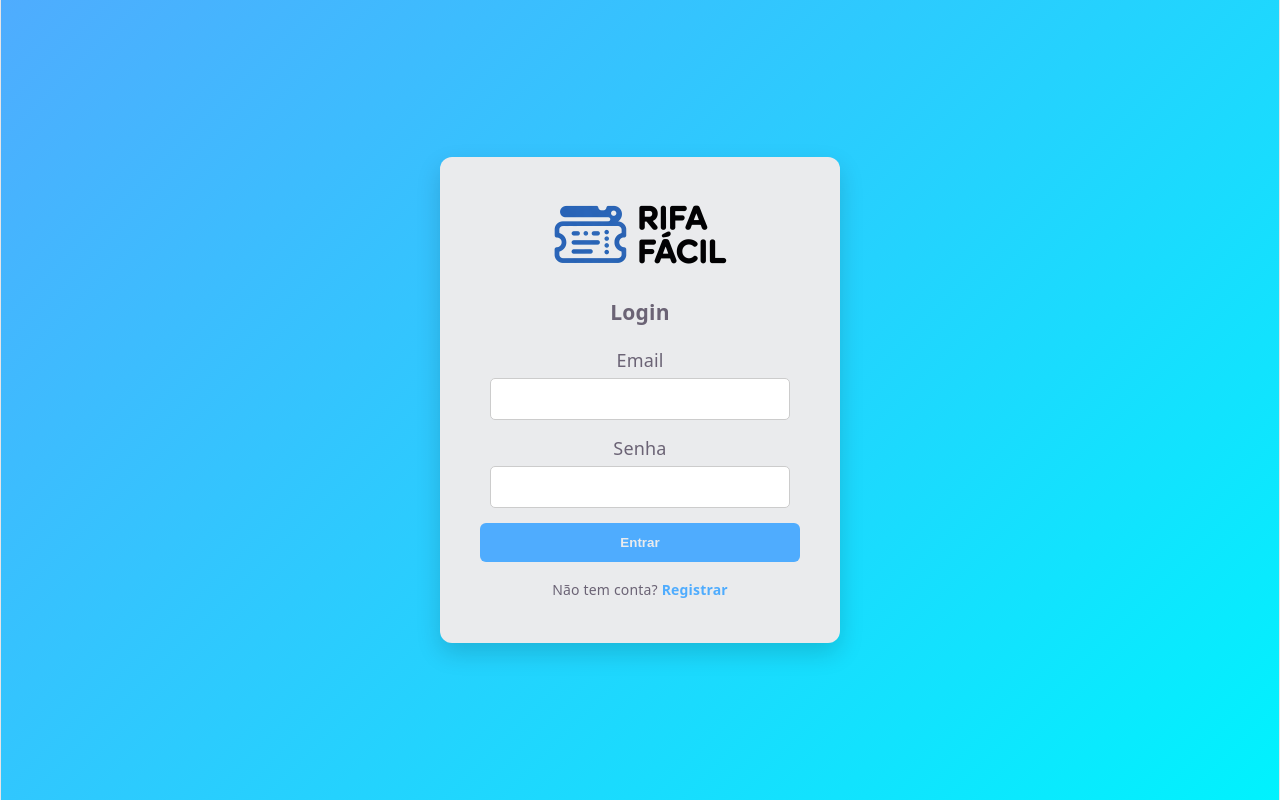
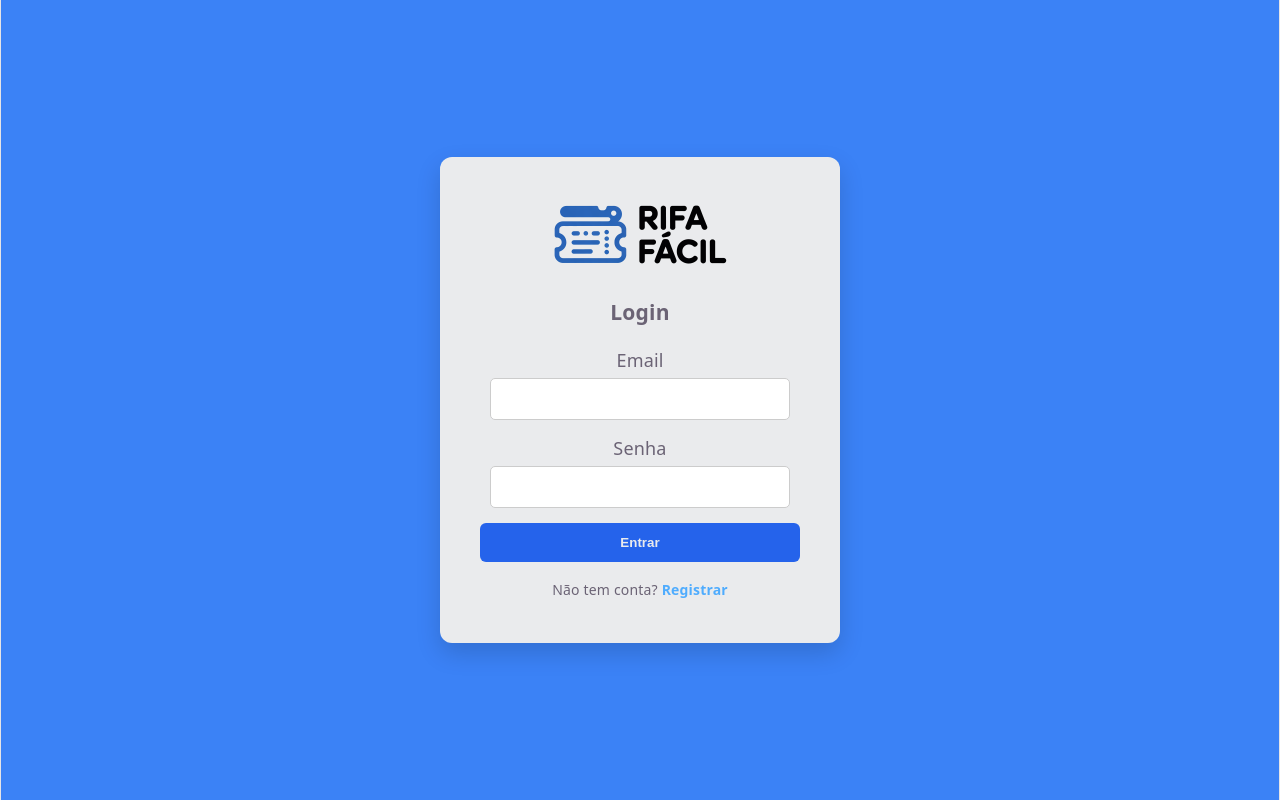
Before and after one commit to pietroggu/Rifas-Faceis, a React (Vite) app: page / in a window 1280 px wide. Built offline with nearby package versions, Linux system fonts and the light colour scheme.

Commit message:
arrumamos a cor visca barça

```diff
--- a/src/pages/Login.jsx
+++ b/src/pages/Login.jsx
@@ -114,7 +114,7 @@ const styles = {
         display: "flex",
         justifyContent: "center",
         alignItems: "center",
-        background: "linear-gradient(135deg, #4facfe, #00f2fe)"
+        background: "#3B82F6"
     },
     card: {
         background: "#eaebed",
@@ -153,7 +153,7 @@ const styles = {
     button: {
         width: "100%",
         padding: "12px",
-        background: "#4facfe",
+        background: "#2563EB",
         color: "#eaebed",
         border: "none",
         borderRadius: "6px",
--- a/src/pages/Register.jsx
+++ b/src/pages/Register.jsx
@@ -116,7 +116,7 @@ const styles = {
         display: "flex",
         justifyContent: "center",
         alignItems: "center",
-        background: "linear-gradient(135deg, #4facfe, #00f2fe)"
+        background: "#3B82F6"
     },
     card: {
         background: "#eaebed",
@@ -150,7 +150,7 @@ const styles = {
     button: {
         width: "100%",
         padding: "12px",
-        background: "#4facfe",
+        background: "#2563EB",
         color: "#eaebed",
         border: "none",
         borderRadius: "6px",
```
